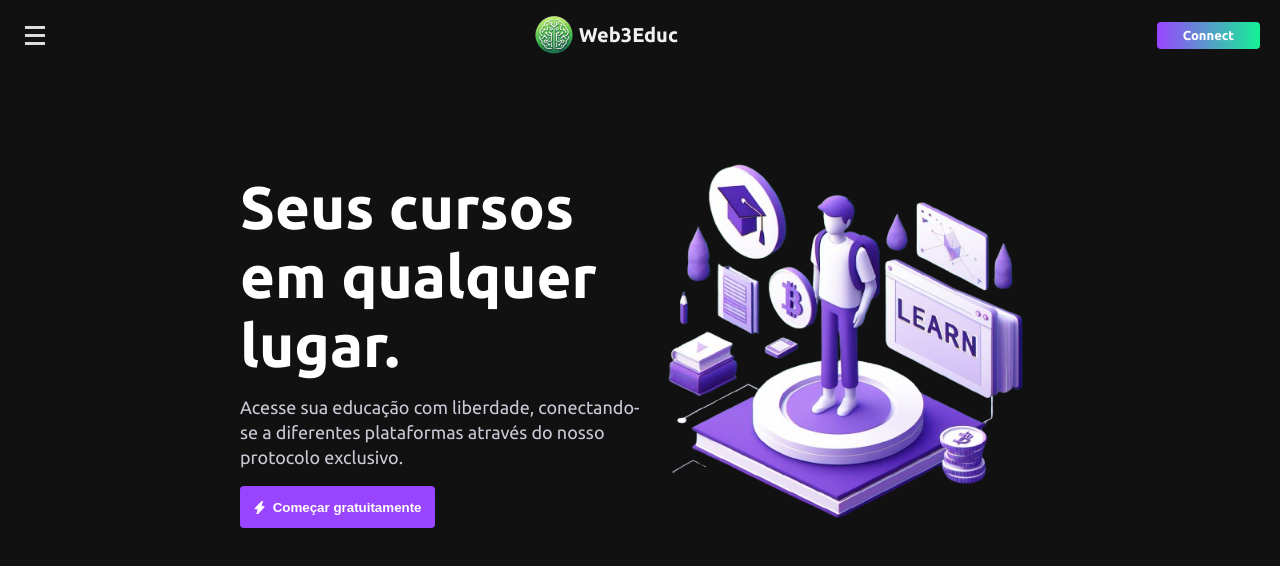
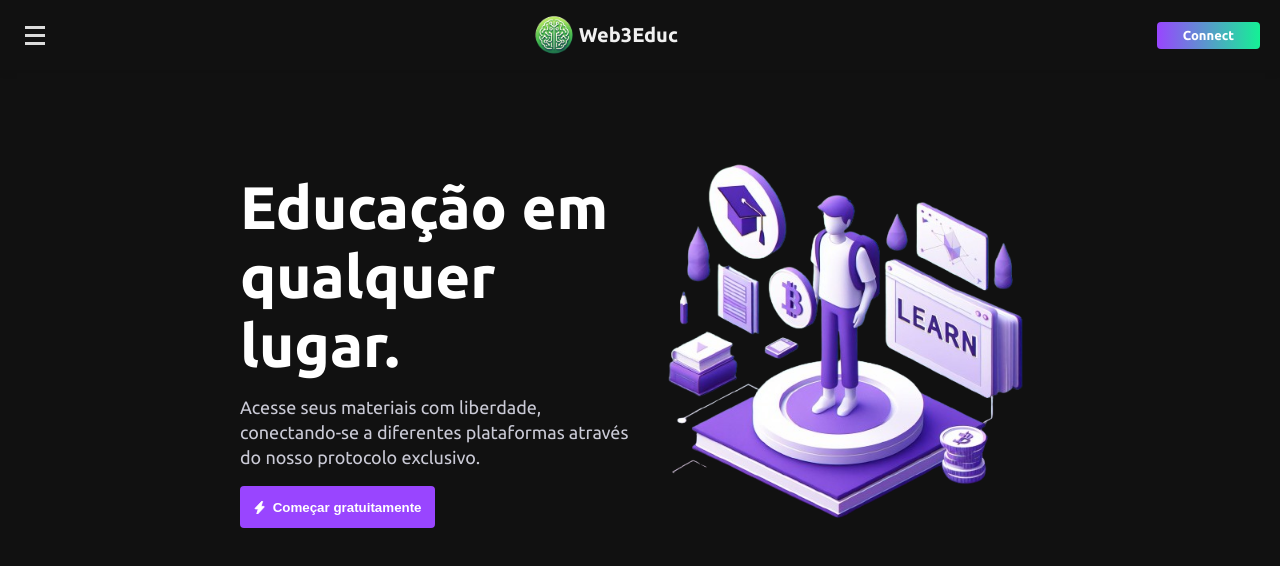
Before and after one commit to DecentraLearnWEB3/NFTPass, a React (Create React App) app in the folder frontend/: page / in a window 1280 px wide. Shown: the top 566 px of the page. Built offline with nearby package versions, Linux system fonts and the light colour scheme; the HTML template or start-up script is replaced by a standard one.

Commit message:
fix some bugs

```diff
--- a/frontend/src/components/NavBar.tsx
+++ b/frontend/src/components/NavBar.tsx
@@ -64,6 +64,14 @@ function Navbar() {
               </li>
 
               <li onClick={removeActive}>
+                <a href='/' className={`${styles.navLink}`}>
+                  <svg  xmlns="http://www.w3.org/2000/svg" width="24" height="24" fill="none" viewBox="0 0 24 24">
+                  <path fill="currentColor" d="M4 9.05H3v2h1v-2Zm16 2h1v-2h-1v2ZM10 14a1 1 0 1 0 0 2v-2Zm4 2a1 1 0 1 0 0-2v2Zm-3 1a1 1 0 1 0 2 0h-2Zm2-4a1 1 0 1 0-2 0h2Zm-2-5.95a1 1 0 1 0 2 0h-2Zm2-3a1 1 0 1 0-2 0h2Zm-7 3a1 1 0 0 0 2 0H6Zm2-3a1 1 0 1 0-2 0h2Zm8 3a1 1 0 1 0 2 0h-2Zm2-3a1 1 0 1 0-2 0h2Zm-13 3h14v-2H5v2Zm14 0v12h2v-12h-2Zm0 12H5v2h14v-2Zm-14 0v-12H3v12h2Zm0 0H3a2 2 0 0 0 2 2v-2Zm14 0v2a2 2 0 0 0 2-2h-2Zm0-12h2a2 2 0 0 0-2-2v2Zm-14-2a2 2 0 0 0-2 2h2v-2Zm-1 6h16v-2H4v2ZM10 16h4v-2h-4v2Zm3 1v-4h-2v4h2Zm0-9.95v-3h-2v3h2Zm-5 0v-3H6v3h2Zm10 0v-3h-2v3h2Z"/>
+                </svg>
+                  Criar</a>
+              </li>
+
+              <li onClick={removeActive}>
                 <a href='dashboard' className={`${styles.navLink}`}>
                   <svg aria-hidden="true" xmlns="http://www.w3.org/2000/svg" width="24" height="24" fill="none" viewBox="0 0 24 24">
                   <path stroke="currentColor" strokeLinecap="round" strokeLinejoin="round" strokeWidth="2" d="M9.143 4H4.857A.857.857 0 0 0 4 4.857v4.286c0 .473.384.857.857.857h4.286A.857.857 0 0 0 10 9.143V4.857A.857.857 0 0 0 9.143 4Zm10 0h-4.286a.857.857 0 0 0-.857.857v4.286c0 .473.384.857.857.857h4.286A.857.857 0 0 0 20 9.143V4.857A.857.857 0 0 0 19.143 4Zm-10 10H4.857a.857.857 0 0 0-.857.857v4.286c0 .473.384.857.857.857h4.286a.857.857 0 0 0 .857-.857v-4.286A.857.857 0 0 0 9.143 14Zm10 0h-4.286a.857.857 0 0 0-.857.857v4.286c0 .473.384.857.857.857h4.286a.857.857 0 0 0 .857-.857v-4.286a.857.857 0 0 0-.857-.857Z"/>
--- a/frontend/src/pages/Dashboard.tsx
+++ b/frontend/src/pages/Dashboard.tsx
@@ -21,6 +21,7 @@ const Dashboard: React.FC = () => {
         const address: string | null = await MetaMaskService.connectToMetaMask();
 
           const nftsData = await alchemy.nft.getNftsForOwner(address);
+
           setNfts(nftsData.ownedNfts);
 
           for (const nft of nftsData.ownedNfts) {
--- a/frontend/src/pages/Home.tsx
+++ b/frontend/src/pages/Home.tsx
@@ -9,8 +9,8 @@ function Home() {
     <div>
       <section className='hero'>
         <div className='subhero'>
-          <h1>Seus cursos em qualquer lugar.</h1>
-          <p>Acesse sua educação com liberdade, conectando-se a diferentes plataformas através do nosso protocolo exclusivo.</p>
+          <h1>Educação em qualquer lugar.</h1>
+          <p>Acesse seus materiais com liberdade, conectando-se a diferentes plataformas através do nosso protocolo exclusivo.</p>
           <button>
             <svg stroke="currentColor" fill="currentColor"  viewBox="0 0 16 16" focusable="false"  height="1em" width="1em" xmlns="http://www.w3.org/2000/svg"><path d="M11.251.068a.5.5 0 0 1 .227.58L9.677 6.5H13a.5.5 0 0 1 .364.843l-8 8.5a.5.5 0 0 1-.842-.49L6.323 9.5H3a.5.5 0 0 1-.364-.843l8-8.5a.5.5 0 0 1 .615-.09z"></path>
             </svg>
```
